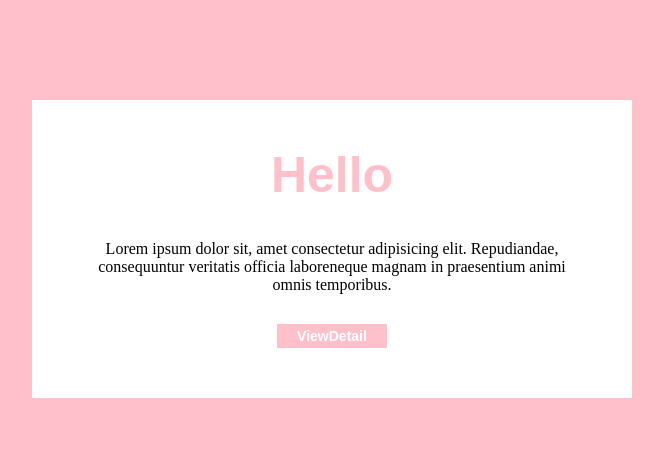
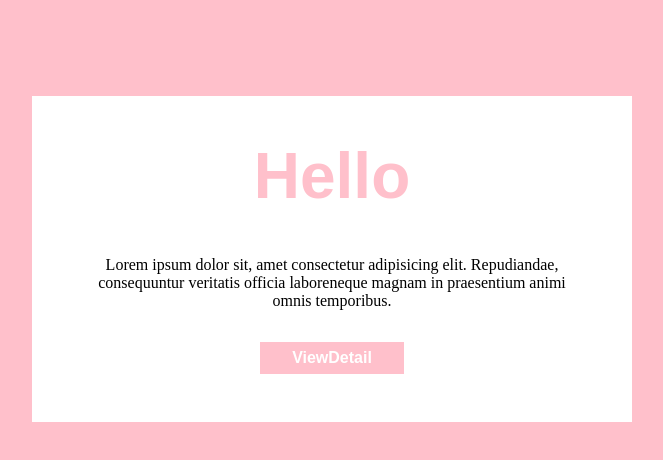
Before and after one commit to Jinkyo-09/second-day, a plain HTML site: page index.html in a window 1280 px wide. Shown: the whole page, without its empty margins (308-971 px from the left). Drawn offline with Linux system fonts and the light colour scheme.

Commit message:
폰트 및 마진 단위 rem으로 변경

```diff
--- a/scss/_variable.scss
+++ b/scss/_variable.scss
@@ -3,3 +3,5 @@ html {
 	--color2: lightblue;
 	--color3: orange;
 }
+//1rem : 16px (root element)
+//보통 폰트 등을 rem으로 설정
--- a/scss/style.scss
+++ b/scss/style.scss
@@ -6,26 +6,26 @@ body {
 
 	section {
 		width: 600px;
-		padding: 50px;
+		padding: 3rem;
 		background: #fff;
-		margin: 100px auto;
+		margin: 6rem auto;
 		text-align: center;
 
 		h1 {
-			font: bold 50px/1 'arial';
+			font: bold 4rem/1 'arial';
 			color: var(--color1);
-			margin-bottom: 40px;
+			margin-bottom: 3rem;
 		}
 
 		p {
-			margin-bottom: 30px;
+			margin-bottom: 2rem;
 		}
 
 		a {
 			display: inline-block;
-			padding: 5px 20px;
+			padding: 0.5rem 2rem;
 			background: var(--color1);
-			font: bold 14px/1 'arial';
+			font: bold 1rem/1 'arial';
 			color: #fff;
 		}
 	}
```
Also changed, not shown: css/style.css.
